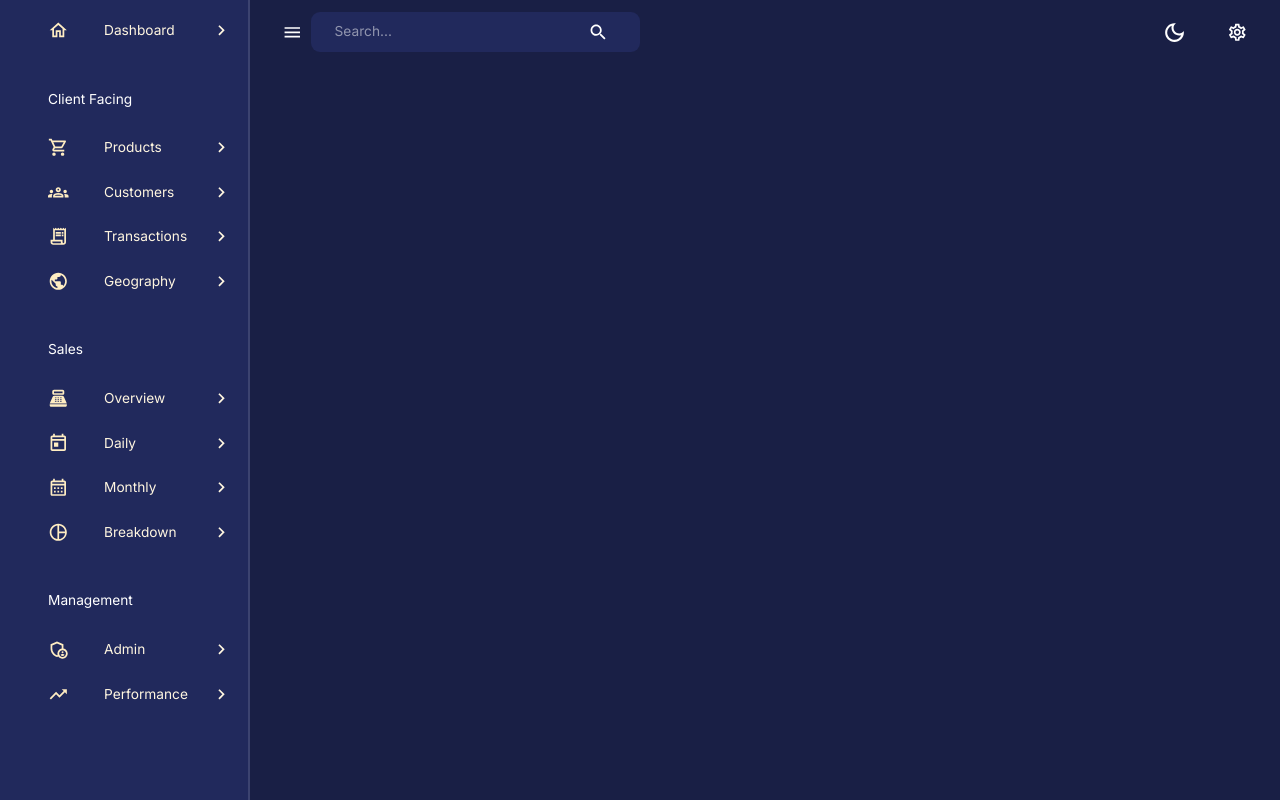
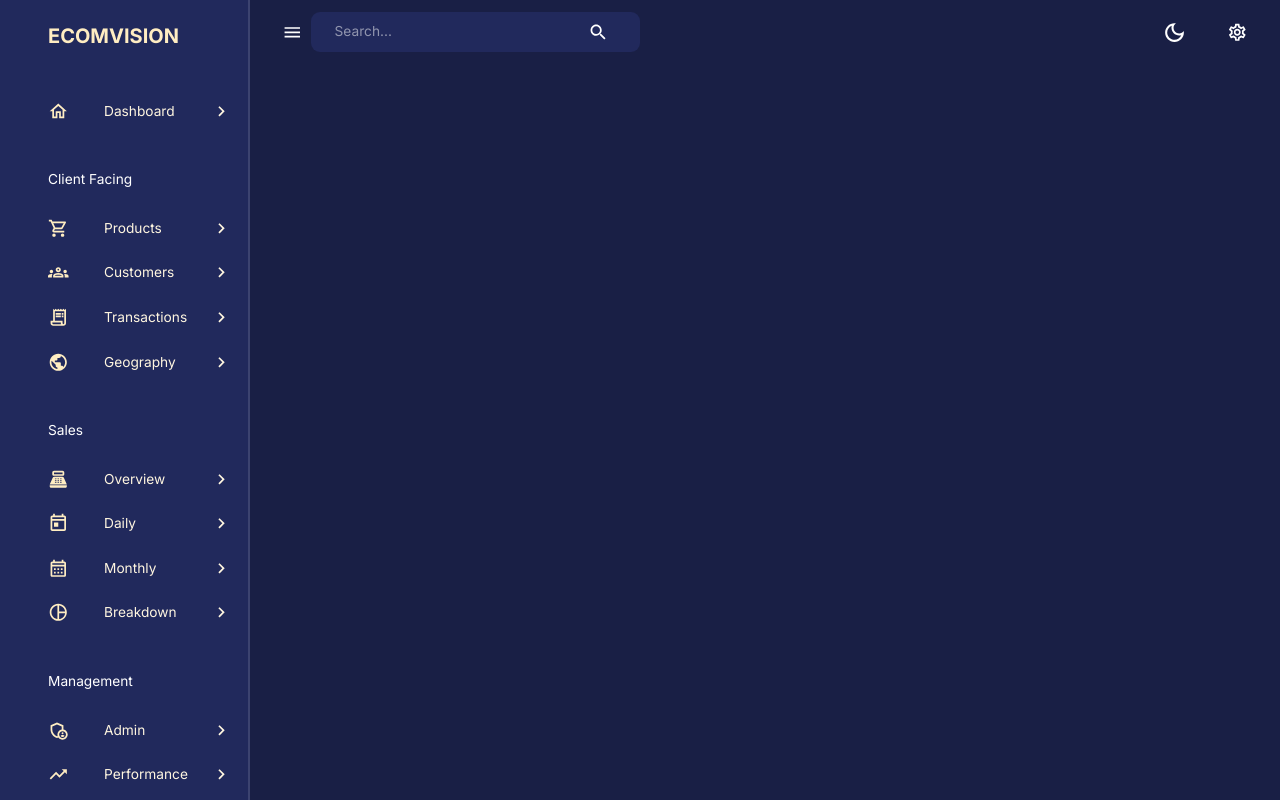
Before and after one commit to seaboyz/admin-dashboard, a React (Create React App) app in the folder client/: page / in a window 1280 px wide. Built offline with nearby package versions, Linux system fonts and the light colour scheme.

Commit message:
Add title to sidebar

```diff
--- a/client/src/components/Sidebar.js
+++ b/client/src/components/Sidebar.js
@@ -82,13 +82,27 @@ const Sidebar = () => {
                     width: "250px"
                 }}
             >
-                <Box width="100%">
+                <Box width="100%" >
+                    <Box m="1.5rem 2rem 2rem 3rem">
+                        <Typography
+                            variant="h4"
+                            fontWeight="bold"
+                            color={theme.palette.secondary[200]}
+                        >
+                            ECOMVISION
+                        </Typography>
+
+                    </Box>
                     <List >
                         {navItems.map(({ text, icon }) => {
                             if (!icon) {
-                                return <Typography key={text} sx={{ m: "2.25rem 0 1rem 3rem" }}>
-                                    {text}
-                                </Typography>;
+                                return (
+                                    <Typography
+                                        key={text}
+                                        sx={{ m: "2.25rem 0 1rem 3rem" }}
+                                    >
+                                        {text}
+                                    </Typography>);
                             } else {
                                 return <ListItem key={text} disablePadding>
                                     <ListItemButton
```
